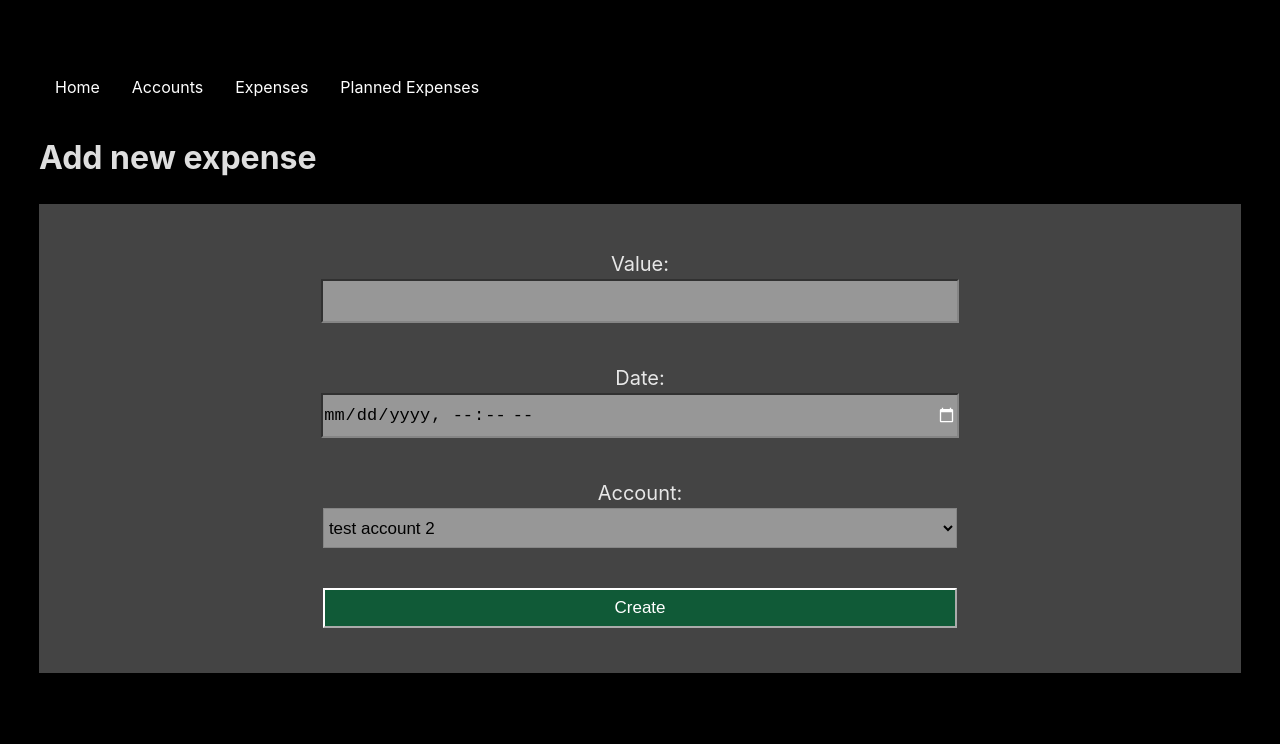
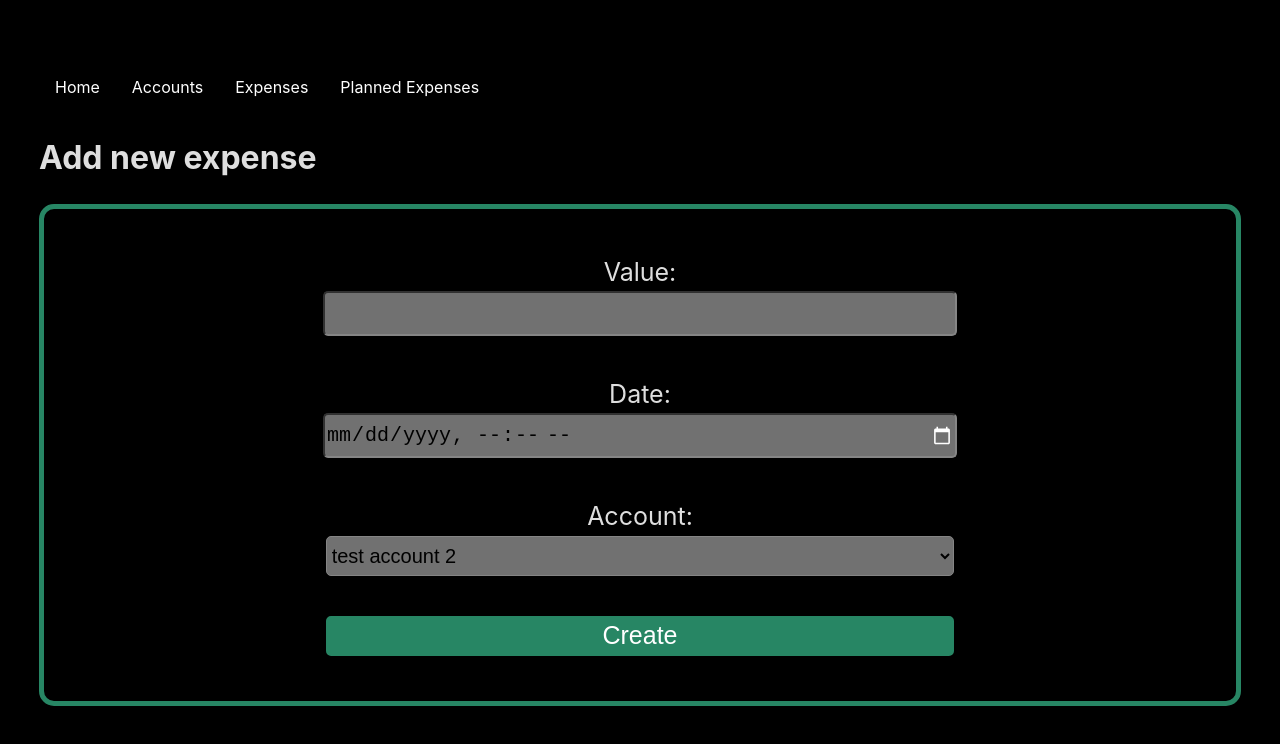
Before and after one commit to ioscrum-fapp/fapp, a React (Vite) app in the folder fapp/: page /expenses/add in a window 1280 px wide. Shown: the top 744 px of the page. Built offline with nearby package versions, Linux system fonts and the light colour scheme; data requests are answered from the project's data file.

Commit message:
fixed ui

```diff
--- a/fapp/src/pages/CreateExpense/CreateExpense.css
+++ b/fapp/src/pages/CreateExpense/CreateExpense.css
@@ -1,6 +1,8 @@
 .AddingForm {
     margin-bottom: 40px;
-  background-color: rgb(68, 68, 68);
+    border: solid 5px var(--main-color);
+    border-radius: 15px;
+    background-color: black;
     padding: 25px;
     display: flex;
     flex-direction: column;
@@ -14,29 +16,30 @@
 
   .formControl label {
     display: block;
-  font-size: 20px;
+    font-size: 25px;
+
   }
-input,
-select {
-  width: 55%;
+  input, select{
+    width: 90%;
     height: 5vh;
     padding: 0.3px 0.7px;
-  font-size: 17px;
+    font-size: 20px;
     background-color: rgba(255, 255, 255, 0.445);
     color: black;
+    border-radius: 5px;
   }
   .submitButton {
-  width: 55%;
+    width: 90%;
     height: 5vh;
     padding: 0.3px 0.7px;
-  font-size: 17px;
-  background-color: var(--main-dark-accent);
+    font-size: 25px;
+    background-color: var(--main-color);
     cursor: pointer;
+    border: solid 5px var(--main-color);
+    border-radius: 5px;
   }
-@media only screen and (max-width: 600px) {
-  input,
-  select,
-  .submitButton {
-    width: 90%;
+  @media only screen and (min-width: 600px) {
+    input,select,.submitButton{
+        width: 55%;
     }
   }
--- a/fapp/src/pages/Expenses/Expenses.jsx
+++ b/fapp/src/pages/Expenses/Expenses.jsx
@@ -14,7 +14,9 @@ export default function Expenses() {
   return (
     <div className="Expenses">
       <Link to="/expenses/add">
-        <button type="button" className="AddButton">Add Expense</button>
+        <button type="button" className="AddButton">
+          Add Expense
+        </button>
       </Link>
       {error && <div>{error}</div>}
       {!isFinished && <div>Downloading accounts...</div>}
--- a/fapp/src/pages/ExpensesList/ExpensesList.jsx
+++ b/fapp/src/pages/ExpensesList/ExpensesList.jsx
@@ -9,11 +9,13 @@ function DaysAgo(date) {
 }
 
 function CreateExpense(expense) {
-  const {id, value, date, tags} = expense
+  const { id, value, date, tags } = expense;
   return (
     <div className="ExpenseList-element" key={id}>
       <Link className="DetailsLink" to={`/expenses/${id}`}>
-        <button type="button" className="DetailsButton">Details</button>
+        <button type="button" className="DetailsButton">
+          Details
+        </button>
       </Link>
       <div className="DetailsInfo">
         <h2>
```
Also changed, not shown: fapp/data/db.json (+3 -15 lines). Lines whose indentation alone changed are shown as unchanged.
